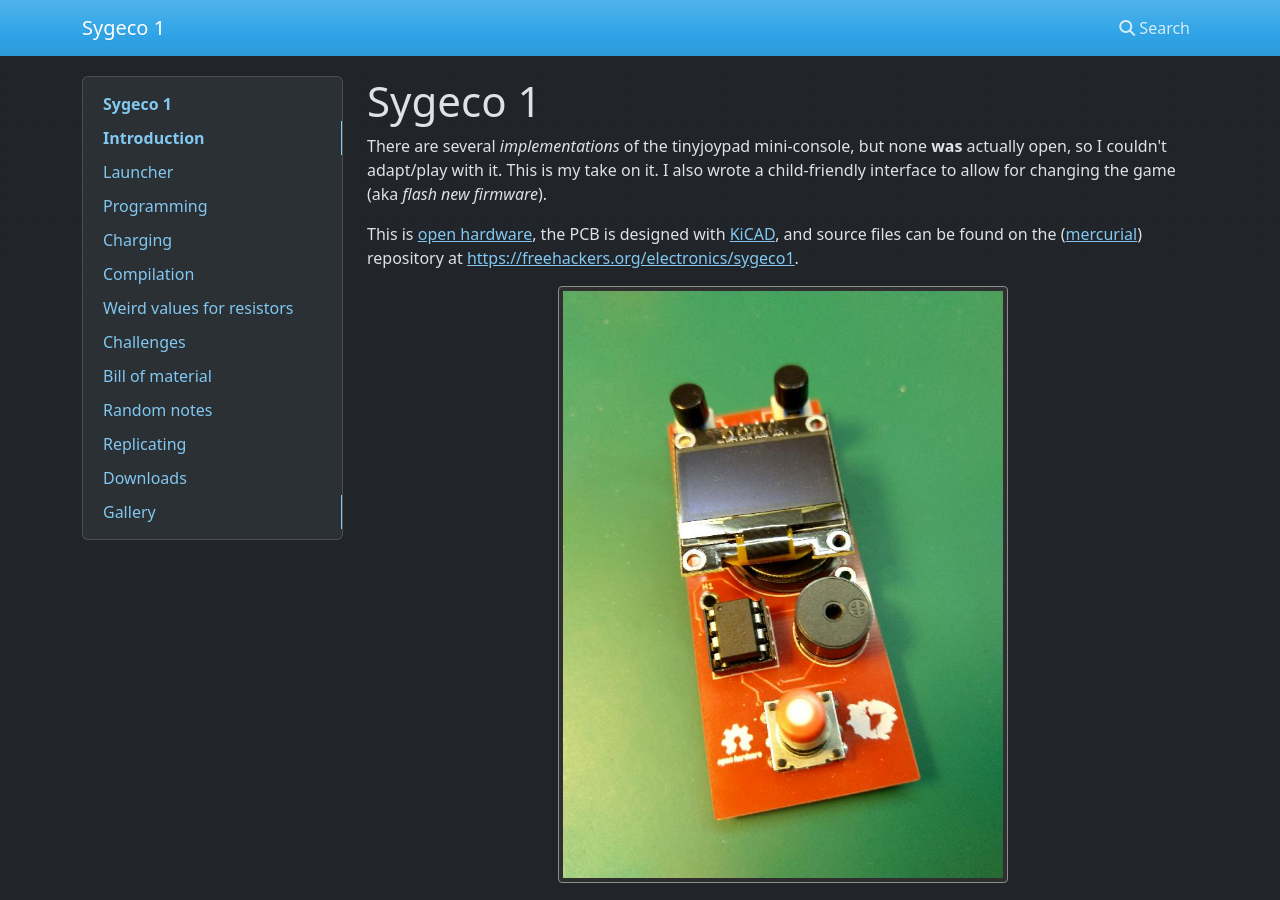
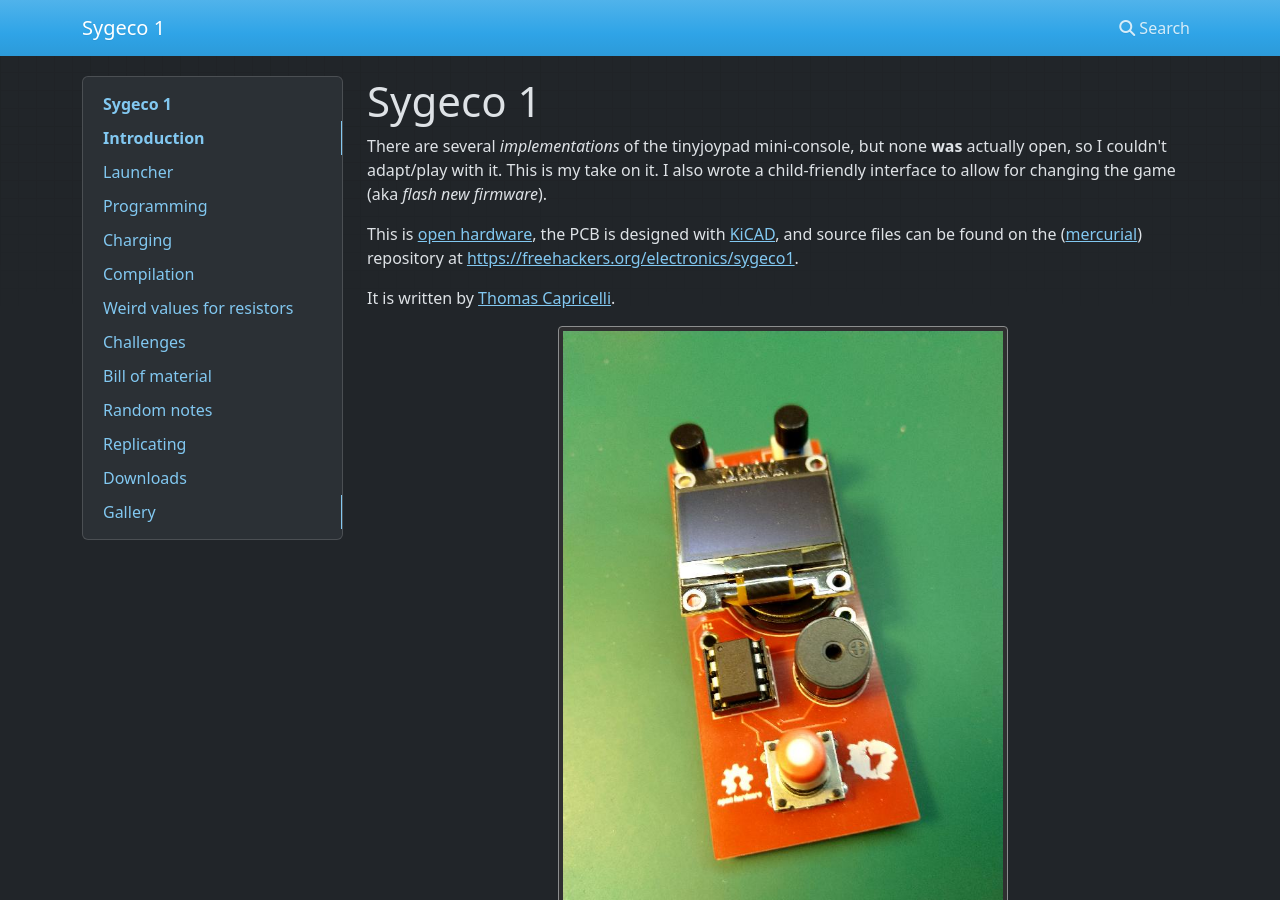
Before and after one commit to orzel/sygeco, an MkDocs documentation site: the page built from docs/index.md, in a window 1280 px wide and 900 px high. Built offline with MkDocs 1.6.1, drawn with Linux system fonts in a browser that asks for light colours; nearby versions of some CDN libraries.

Commit message:
fix missing author

```diff
--- a/docs/index.md
+++ b/docs/index.md
@@ -6,6 +6,8 @@ This is my take on it. I also wrote a child-friendly interface to allow for chan
 This is [open hardware](https://en.wikipedia.org/wiki/Open-source_hardware),
 the PCB is designed with [KiCAD](https://en.wikipedia.org/wiki/KiCad]), and source files can be found on the
 ([mercurial](https://en.wikipedia.org/wiki/Mercurial)) repository at [https://freehackers.org/electronics/sygeco1](https://freehackers.org/electronics/sygeco1).
+
+It is written by [Thomas Capricelli](https://freehackers.org/thomas/).
 
 [ ![overview](overview.png){: style="width:450px;display:block;margin:auto;"} ](overview.png)
 
```
